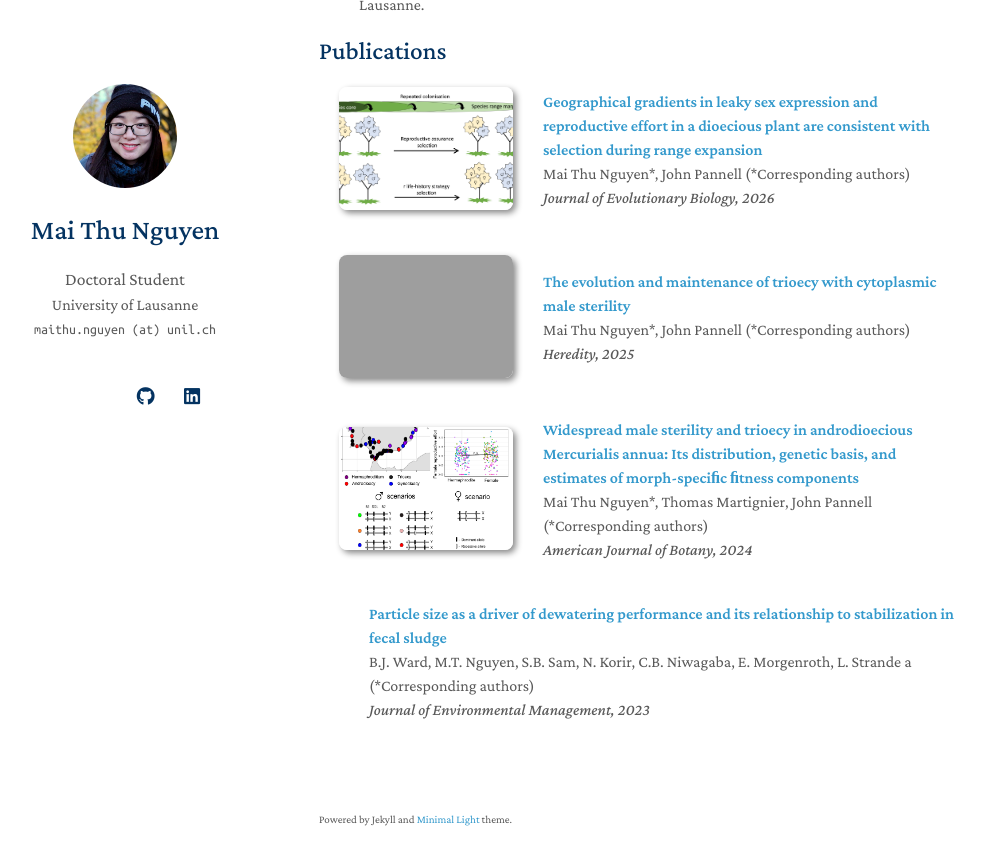
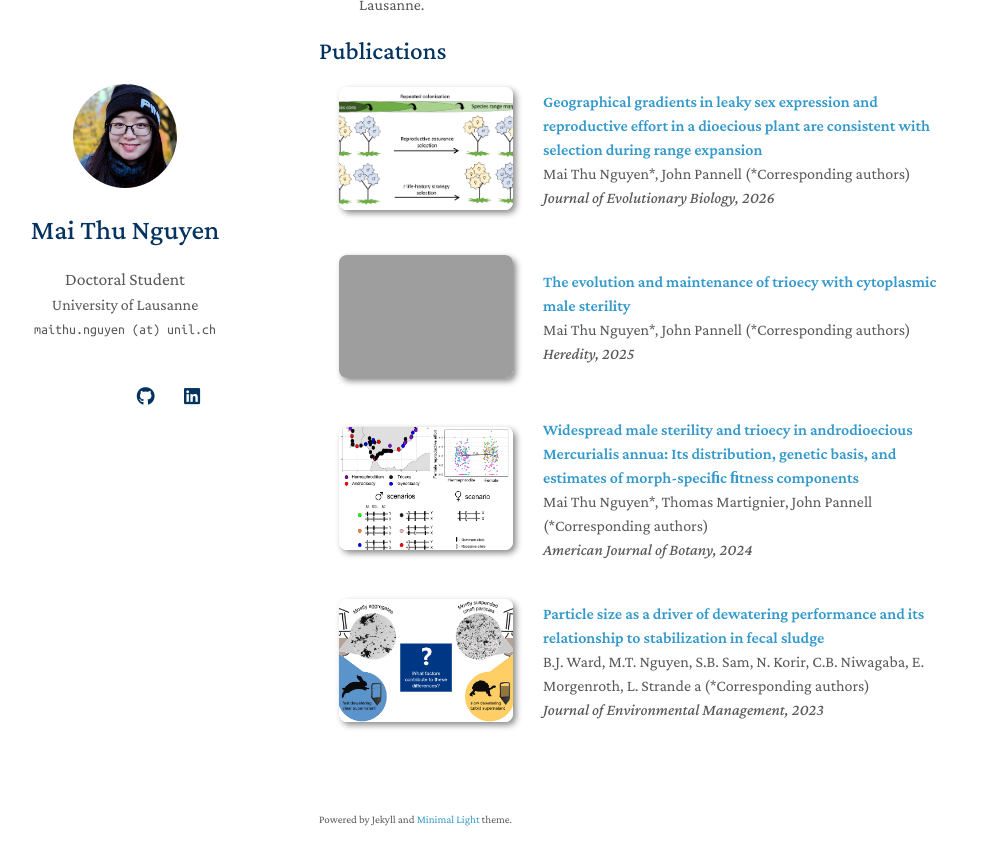
Before and after one commit to maithunguyen/maithunguyen.github.io, a Jekyll site: the page built from index.md, in a window 1280 px wide and 900 px high, scrolled down 889 px. Shown: the top 865 px of the window, without its empty margins (151-1136 px from the left). Built offline with Jekyll 4.4.1, drawn with Linux system fonts in a browser that asks for light colours; nearby versions of some CDN libraries; a style sheet for code colours, icons or effects is not loaded; our own code applies the rules of GitHub Pages for plain Markdown files; grey boxes are pictures that could not be loaded.

Commit message:
Update publications.yml

```diff
--- a/_data/publications.yml
+++ b/_data/publications.yml
@@ -22,3 +22,4 @@ main:
     authors: B.J. Ward, M.T. Nguyen, S.B. Sam, N. Korir, C.B. Niwagaba, E. Morgenroth, L. Strande a (*Corresponding authors)
     conference: Journal of Environmental Management, 2023
     link: https://www.sciencedirect.com/science/article/pii/S030147972202374X
+    image: ./assets/img/1-s2.0-S030147972202374X-ga1_lrg.jpg
```
